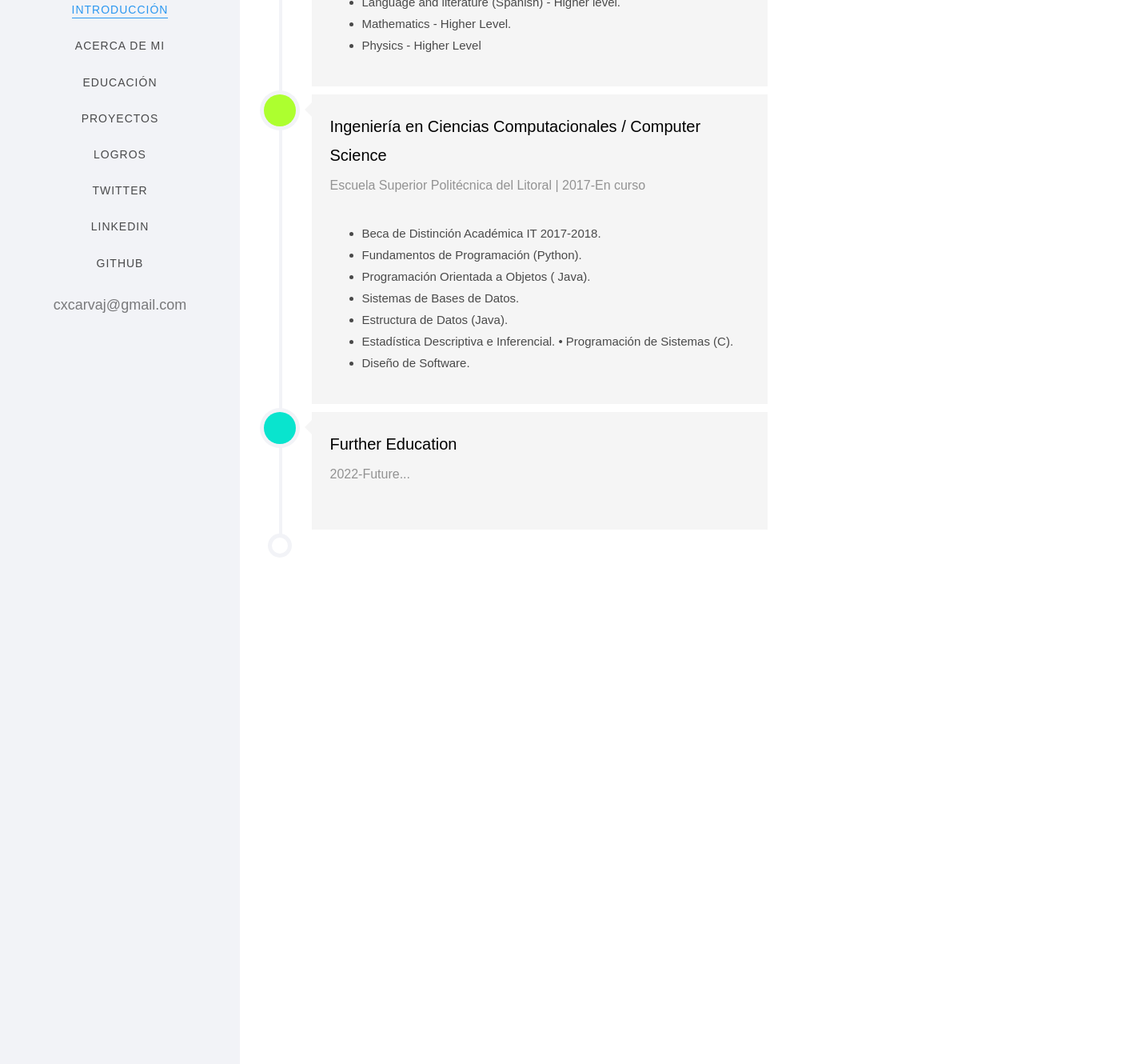
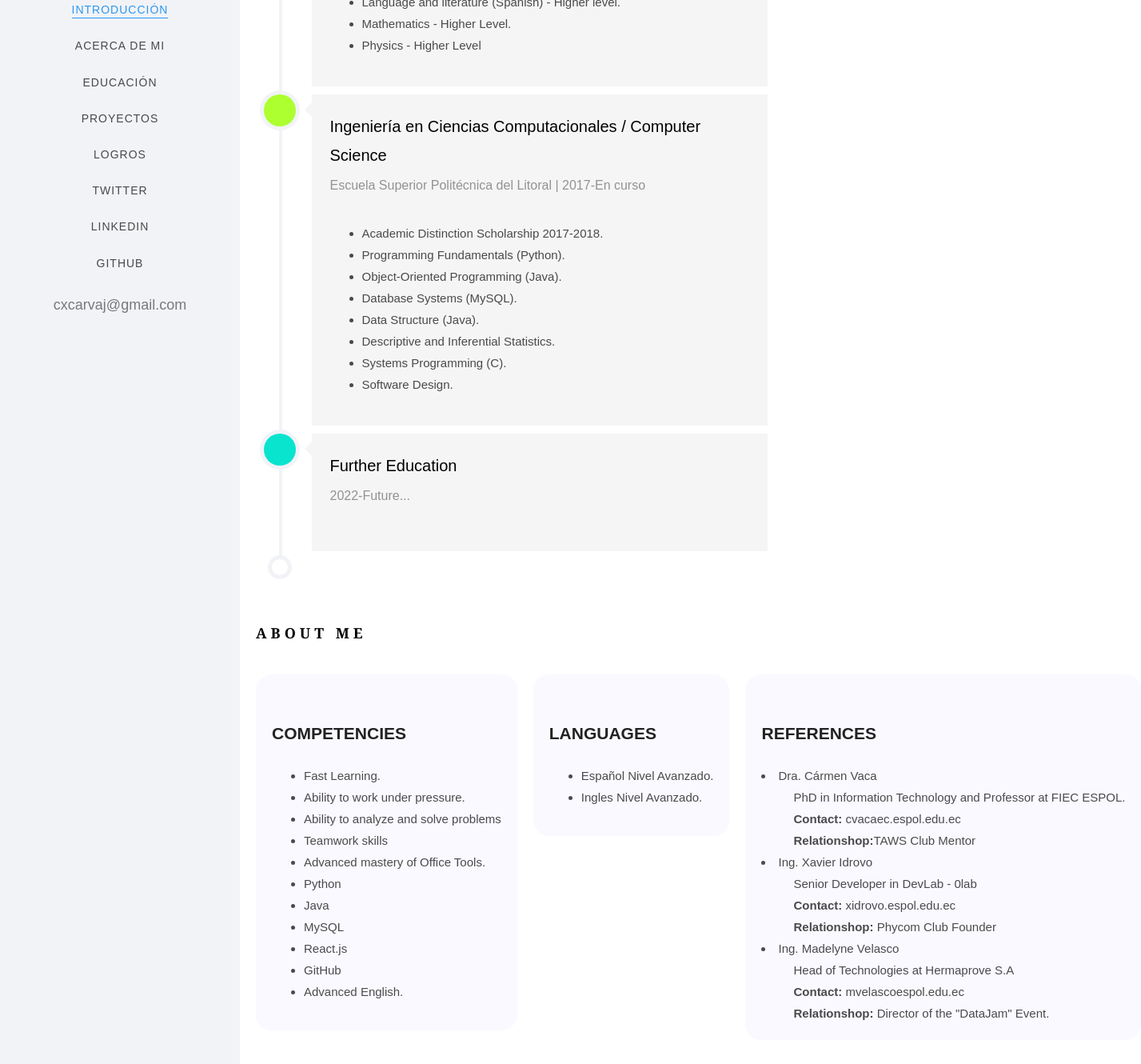
Before and after one commit to cxcarvaj/cv-reactApp, a React (Create React App) app: page /AboutMe in a window 1280 px wide. Shown: the part 292-1622 px from the top of the page at 80% size, 1427 px wide, since content can reach past the window. Before the commit the page ends 1014 px from the top, so only its background shows below. Built offline with nearby package versions, Linux system fonts and the light colour scheme.

Commit message:
AboutMe Component + CSS

```diff
--- a/src/App.js
+++ b/src/App.js
@@ -1,6 +1,7 @@
 import React from 'react';
 import Sidebar from './Components/Sidebar'
 import Education from './Components/Education'
+import AboutMe from './Components/AboutMe'
 
 
 
@@ -10,6 +11,7 @@ function App() {
       <header className="App-header">
         <Sidebar/>
         <Education/>
+        <AboutMe/>
       </header>
       <body>
       </body>
--- /dev/null
+++ b/src/Components/AboutMe.js
@@ -0,0 +1,80 @@
+import React from 'react'
+
+const AboutMe = () => {
+    return (
+        <div>
+            <section className="about-me-section" data-section="aboutMe">
+                <div className="row">
+                    <h2 className="heading-aboutMe">About Me</h2>
+                    <div className="wraper">
+                        <div className="grid-container">
+                            <article className="about-entry-box">
+                                <div className="about-entry-inner">
+                                    <div className="about-label">
+                                    <div className="competeny-icon1">
+                                        <i className="icon-about-1" />
+                                        <h4>Competencies</h4>
+                                    </div>
+                                        <ul>
+                                            <li>Fast Learning.</li>
+                                            <li>Ability to work under pressure.</li>
+                                            <li>Ability to analyze and solve problems</li>
+                                            <li>Teamwork skills</li>
+                                            <li>Advanced mastery of Office Tools.</li>
+                                            <li>Python</li>
+                                            <li>Java</li>
+                                            <li>MySQL</li>
+                                            <li>React.js</li>
+                                            <li>GitHub</li>
+                                            <li>Advanced English.</li>
+                                        </ul>
+                                    </div>
+                                </div>
+                            </article>
+                            <article className="about-entry-box">
+                                <div className="about-entry-inner">
+                                    <div className="about-label">
+                                    <div className="competeny-icon1">
+                                        <i className="icon-about-2" />
+                                        <h4>Languages</h4>
+                                    </div>
+                                        <ul>
+                                            <li>Español Nivel Avanzado.</li>
+                                            <li>Ingles Nivel Avanzado.</li>
+                                        </ul>
+                                    </div>
+                                </div>
+                            </article>
+                            <article className="about-entry-box">
+                                <div className="about-entry-inner">
+                                    <div className="about-label">
+                                    <div className="competeny-icon1">
+                                        <i className="icon-about-3" />
+                                        <h4>References</h4>
+                                    </div>
+                                        <ud>
+                                            <li>Dra. Cármen Vaca</li>
+                                                <dd>PhD in Information Technology and Professor at FIEC ESPOL.</dd>
+                                                <dd><strong>Contact:</strong> cvacaec.espol.edu.ec</dd>
+                                                <dd><strong>Relationshop:</strong>TAWS Club Mentor</dd>
+                                            <li>Ing. Xavier Idrovo</li>
+                                                <dd>Senior Developer in DevLab - 0lab</dd>
+                                                <dd><strong>Contact:</strong> xidrovo.espol.edu.ec</dd>
+                                                <dd><strong>Relationshop:</strong> Phycom Club Founder</dd>
+                                            <li>Ing. Madelyne Velasco</li>
+                                                <dd>Head of Technologies at Hermaprove S.A</dd>
+                                                <dd><strong>Contact:</strong> mvelascoespol.edu.ec</dd>
+                                                <dd><strong>Relationshop:</strong> Director of the "DataJam" Event.</dd>
+                                        </ud>
+                                    </div>
+                                </div>
+                            </article>
+                        </div>
+                    </div>
+                </div>
+            </section>
+
+        </div >
+    )
+}
+export default AboutMe
--- a/src/Components/Education.js
+++ b/src/Components/Education.js
@@ -5,7 +5,11 @@ const Education = () => {
     <div>
       <section className="education" data-section="education">
         <div className="row">
-          <h2 className="heading-education">Educación</h2>
+          <h2 className="heading-education">Education
+          <div>
+            <span className="sub-heading-education">Academic Career</span>
+            </div>
+          </h2>
         </div>
         <div className="wraper">
           <div className="education-centered">
@@ -37,13 +41,14 @@ const Education = () => {
                 <div className="education-label">
                   <h2>Ingeniería en Ciencias Computacionales / Computer Science<div><span>Escuela Superior Politécnica del Litoral | 2017-En curso</span></div></h2>
                   <ul>
-                    <li>Beca de Distinción Académica IT 2017-2018.</li>
-                    <li>Fundamentos de Programación (Python).</li>
-                    <li>Programación Orientada a Objetos ( Java).</li>
-                    <li>Sistemas de Bases de Datos.</li>
-                    <li>Estructura de Datos (Java).</li>
-                    <li>Estadística Descriptiva e Inferencial. • Programación de Sistemas (C).</li>
-                    <li>Diseño de Software.</li>
+                    <li>Academic Distinction Scholarship 2017-2018.</li>
+                    <li>Programming Fundamentals (Python).</li>
+                    <li>Object-Oriented Programming (Java).</li>
+                    <li>Database Systems (MySQL).</li>
+                    <li>Data Structure (Java).</li>
+                    <li>Descriptive and Inferential Statistics.</li>
+                    <li>Systems Programming (C).</li>
+                    <li>Software Design.</li>
                   </ul>
                 </div>
               </div>
--- a/src/Css/style.css
+++ b/src/Css/style.css
@@ -171,13 +171,13 @@ h1, h2, h3, h4, h5, h6 {
 
 /* Education.js CSS */
 
-.wraper{
+.wraper {
   padding-left: 25%;
   padding-right: 25%;
   position: relative;
 }
 
-.heading-education {
+.heading-education, .heading-aboutMe {
   padding-top: 2%;
   font-size: 18px;
   margin-bottom: 2em;
@@ -187,7 +187,16 @@ h1, h2, h3, h4, h5, h6 {
   line-height: 1.8;
   padding-left: 25%;
   padding-right: 25%;
-  position: relative;}
+  position: relative;
+}
+
+.sub-heading-education {
+  font-size: 10px;
+  font-weight: 500;
+  text-transform: uppercase;
+  letter-spacing: 5px;
+  position: absolute;
+}
 
 .education-centered {
   position: relative;
@@ -318,3 +327,52 @@ h1, h2, h3, h4, h5, h6 {
   filter: alpha(opacity=40);
   font-size: 16px;
 }
+
+/* AboutMe.js CSS */
+
+.grid-container{
+  display: grid;
+  grid-template-columns: 1fr 1fr 1fr;
+  gap: 20px;
+}
+
+.about-label {
+  background: #f9f9ff;
+
+}
+.about-label {
+  padding: 20px 20px;
+  border-radius: 20px;
+  transition: all 300ms linear 0s;
+  margin-bottom: 30px;
+  height: auto;
+  width: max-content;
+}
+.about-label:hover {
+  background: #fff;
+}
+
+.about-entry-inner i {
+  margin-bottom: 35px;
+  display: block;
+}
+
+.competeny-icon1 h4 {
+  color: #222222;
+  font-size: 21px;
+  font-family: "Heebo", sans-serif;
+  font-weight: bold;
+  margin-bottom: 20px;
+  text-transform: uppercase;
+}
+
+.about-label:hover {
+  box-shadow: 0px 10px 30px 0px rgba(0, 0, 0, 0.08);
+  border-color: #fff;
+  background: #fff;
+}
+
+.about-label:hover i:before {
+  background: linear-gradient(to right, #8490ff 0%, #62bdfc 70%);
+  -webkit-text-fill-color: transparent;
+}
```
